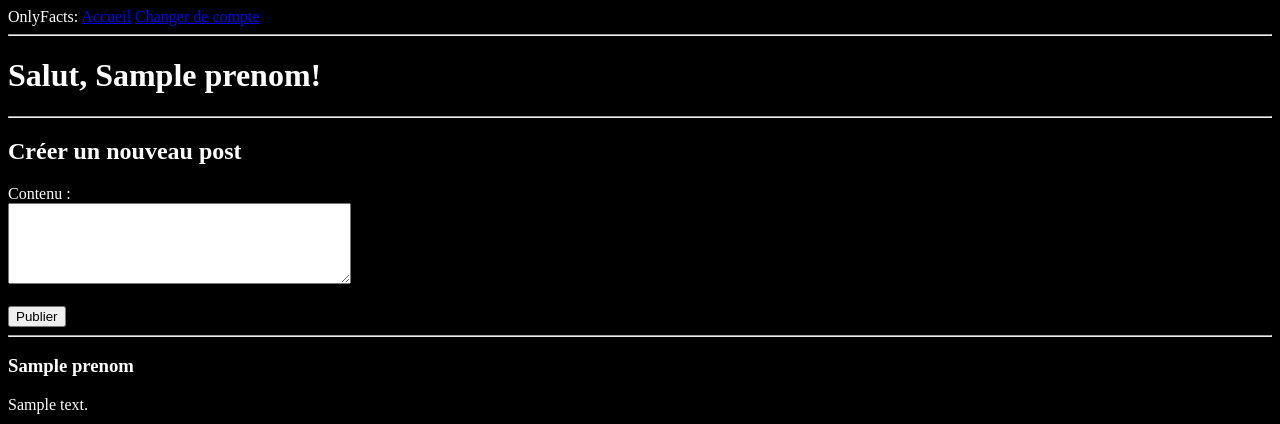
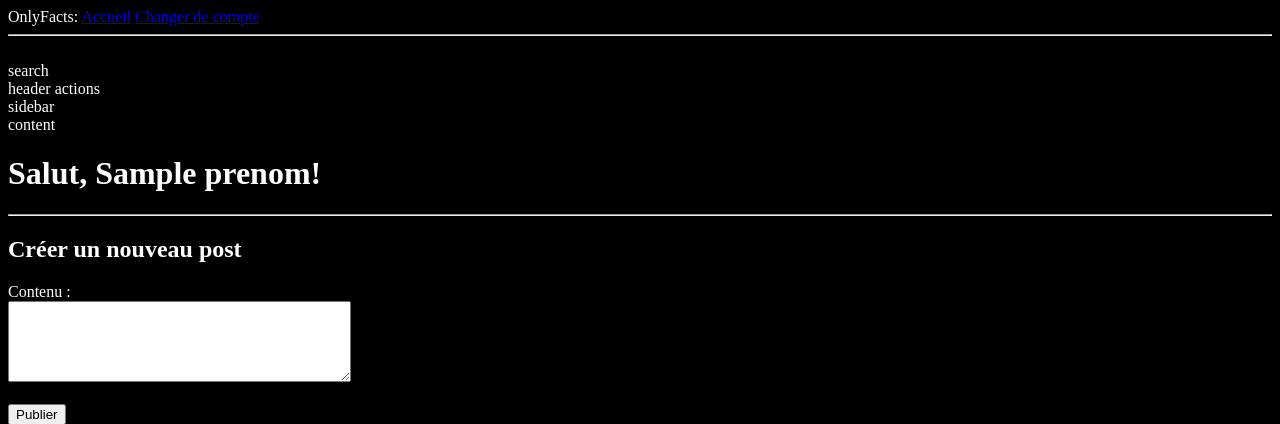
Before and after one commit to Douwang0/OnlyFacts, a Flask app: template apps/templates/index.html in a window 1280 px wide. Shown: the top 424 px of the page. Run offline with Flask 3, Linux system fonts and the light colour scheme; the template is opened without the code that fills it: most values are stand-ins (such as "Sample title", 1, 10 or a date in 2020); parts of the project's set-up code (start-up, migrations or seed data) failed here and were passed over.

Commit message:
avancement page index (header)

```diff
--- a/apps/templates/index.html
+++ b/apps/templates/index.html
@@ -3,6 +3,20 @@
 
 {% extends "base.html" %}
 {% block content %}
+
+<div class="header">
+    <a href="">
+        <img src ="" class="onlyfacts-logo">
+    </a>
+    <div class="search">
+        search
+    </div>
+    <div class="header-actions">
+        header actions
+    </div>
+</div>
+<div class="sidebar">sidebar</div>
+<div class="content">content</div>
 
 <h1>Salut, {{ utilisateur.prenom }}!</h1>
 <hr>
```
